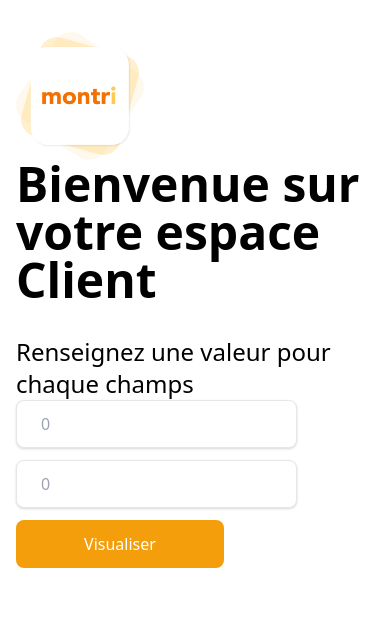
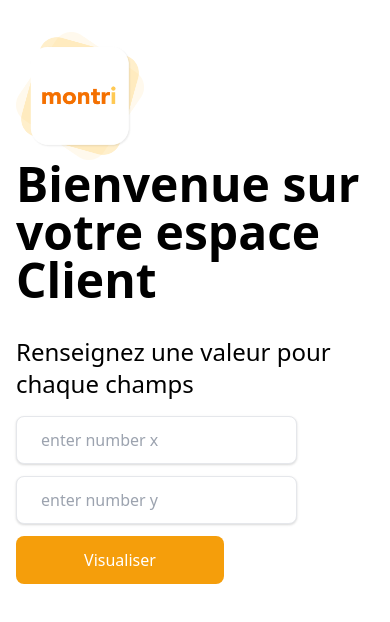
Before and after one commit to Ravens48/MonTrITest, a React (Create React App) app: page / in a window 390 px wide. Shown: the top 622 px of the page. Built offline with nearby package versions, Linux system fonts and the light colour scheme.

Commit message:
add min = 1 for value and change mobil minimum for charts

```diff
--- a/src/Components/ChartsComponent.js
+++ b/src/Components/ChartsComponent.js
@@ -8,17 +8,17 @@ function ChartsComponent(props) {
   return (
     <div class="my-8">
       <Chart
-        width={width === 375 ? "350px" : "700px"}
-        height={width === 375 ? "350px" : "700px"}
+        width={width < 475 ? "350px" : "700px"}
+        height={width < 475 ? "350px" : "700px"}
         chartType="PieChart"
         loader={<div> Loading Chart </div>}
         data={[
           ["Input", "Values"],
-          ["Value1", parseInt(datas.v1)],
-          ["Value2", parseInt(datas.v2)],
+          ["Valeurs de x", parseInt(datas.v1)],
+          ["Valeurs de y", parseInt(datas.v2)],
         ]}
         options={{
-          title: "Valeurs de vos champs",
+          title: "Valeurs de x et y",
           pieHole: 0.4,
           slices: {
             0: { color: "orange" },
--- a/src/Components/FormsComponent.js
+++ b/src/Components/FormsComponent.js
@@ -12,15 +12,16 @@ function FormsComponent(props) {
   };
   return (
     <div class="my-8">
-      <p class="text-2xl">Renseignez une valeur pour chaque champs</p>
+      <p class="text-2xl my-4 font-medium">Renseignez une valeur pour chaque champs</p>
       <form onSubmit={handleSubmit}>
         <div class="md:flex md:space-x-8">
           <input
             class="shadow appearance-none border rounded-lg w-38 h-12 py-2 px-6 text-gray-700 mb-3 leading-tight focus:outline-none focus:shadow-outline"
             id="value1"
             type="number"
-            placeholder="0"
+            placeholder="enter number x"
             value={values.v1}
+            min={1}
             name="v1"
             onChange={handleChange}
             required
@@ -30,8 +31,9 @@ function FormsComponent(props) {
             id="value1"
             type="number
           "
-            placeholder="0"
+            placeholder="enter number y"
             value={values.v2}
+            min={1}
             name="v2"
             onChange={handleChange}
             required
@@ -41,7 +43,7 @@ function FormsComponent(props) {
           <button
             type="submit"
             class="bg-yellow-500 text-white px-6 py-2 w-52 h-12 rounded-lg font-medium hover:bg-yellow-600 transition duration-200 each-in-out disabled:opacity-50"
-            disabled={values && values.v2 ? false :true}>
+            disabled={values && values.v1 > 0 && values.v2 > 0 ? false :true}>
             Visualiser
           </button>
         </div>
```
